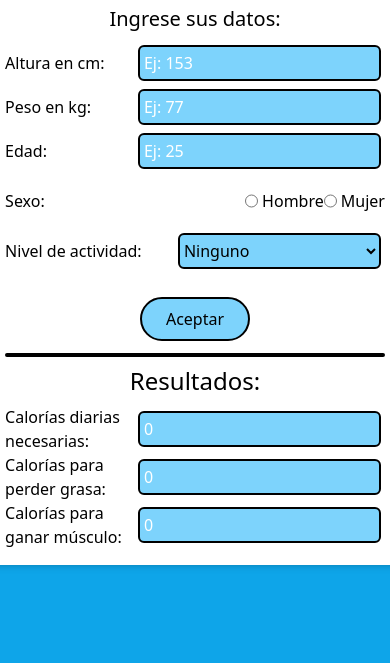
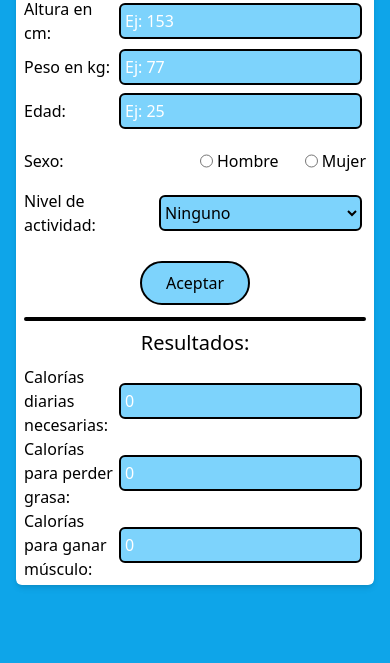
Before and after one commit to kevin-dorado/calculadoraDeCalorias, a website: page index.html in a window 390 px wide. Shown: the part 181-844 px from the top of the page. Drawn offline with nearby package versions, Linux system fonts and the light colour scheme.

Commit message:
Mobile demo

```diff
--- a/index.html
+++ b/index.html
@@ -26,8 +26,8 @@
     <div
       class="h-screen w-screen bg-sky-500 md:bg-sky-300 min-h-screen flex justify-center items items-center"
     >
-      <div class="px-4 bg-white md:px-16 py-4 rounded-md shadow-md">
-        <h1 class="text-2xl md:text-4xl italic pb-4 flex">
+      <div class="mx-4 px-2 bg-white md:px-10 py-1 rounded-md shadow-md">
+        <h1 class="text-2xl md:text-4xl italic pb-1 flex">
           Calculadora de Calorías
           <span class="pl-3"
             ><img
@@ -73,7 +73,7 @@
             />
           </div>
           <div class="flex items-center py-4">
-            <div class="w-60">
+            <div class="w-44 md:w-60">
               <label for="sexo">Sexo:</label>
             </div>
             <div class="flex flex-grow">
@@ -113,7 +113,7 @@
         </form>
         <!-- Resultados -->
         <hr class="border-2 mt-3 rounded-md border-black" />
-        <h2 class="flex justify-center items-center py-2 text-2xl">
+        <h2 class="flex justify-center items-center py-2 text-xl md:text-2xl">
           Resultados:
         </h2>
         <div class="flex items-center justify-between">
```
